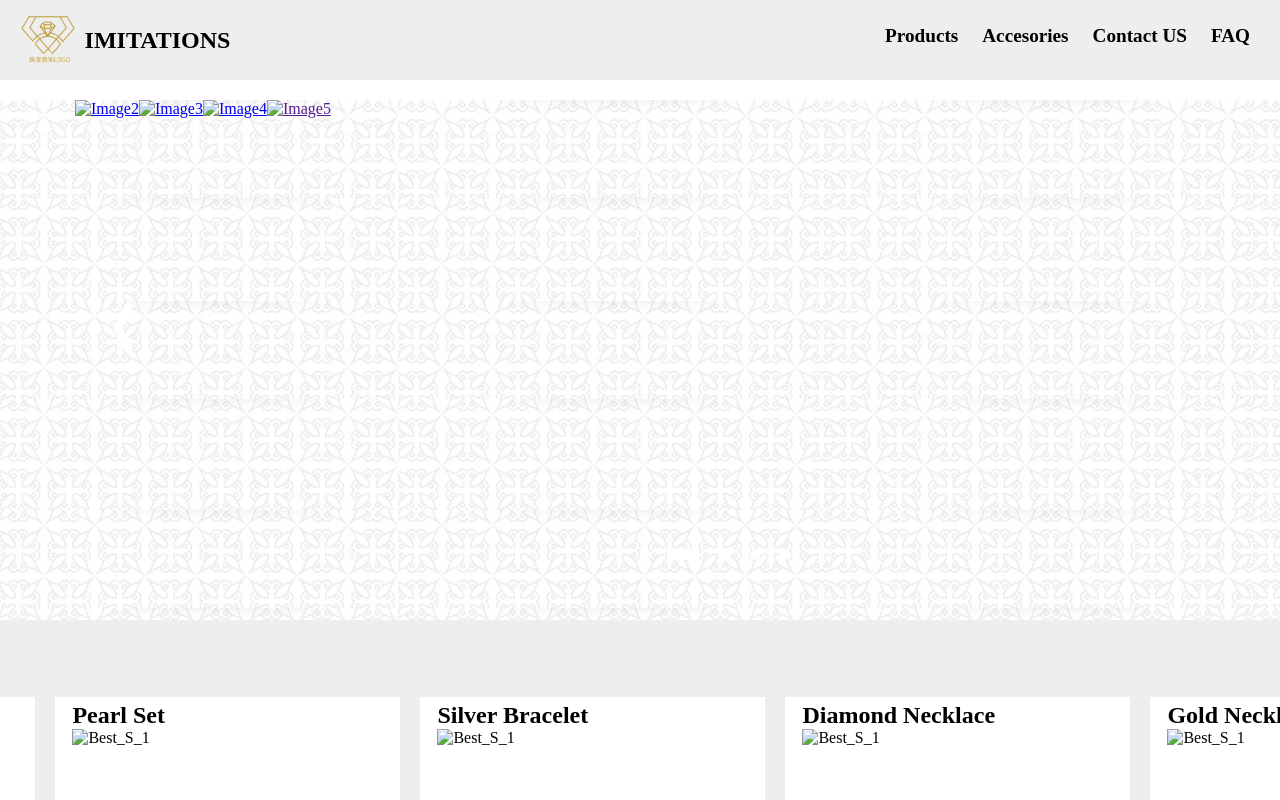
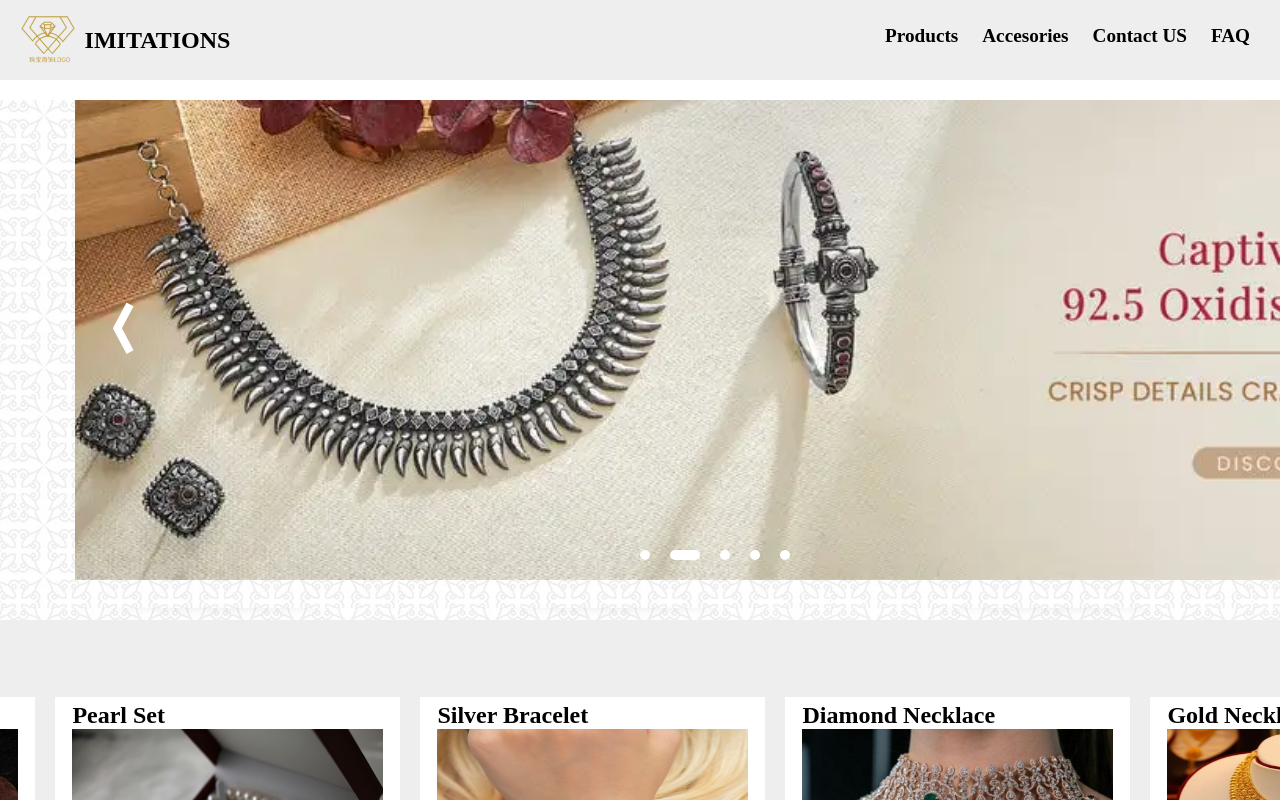
Before and after one commit to HectiK07/Imitations-Website, a plain HTML site: page index.html in a window 1280 px wide. Drawn offline with nearby package versions, Linux system fonts and the light colour scheme; a script that the page names is missing.

Commit message:
Update index.html
Changed Images directory

```diff
--- a/index.html
+++ b/index.html
@@ -40,27 +40,27 @@
         <div class="list">
           <div class="item">
             <a href="https://www.amazon.in/"
-              ><img src="slide show/1.webp" alt="Image1"
+              ><img src="1.webp" alt="Image1"
             /></a>
           </div>
           <div class="item">
             <a href="https://www.flipkart.com/"
-              ><img src="slide show/2.webp" alt="Image2"
+              ><img src="2.webp" alt="Image2"
             /></a>
           </div>
           <div class="item">
             <a href="https://www.meesho.com/"
-              ><img src="slide show/3.webp" alt="Image3"
+              ><img src="3.webp" alt="Image3"
             /></a>
           </div>
           <div class="item">
             <a
               href="https://www.purplle.com/?campaign=GS_Google_Sok_Search_Brand_Misspell&channel=google_search&feature=paid&~campaign=GS_Google_Sok_Search_Brand_Misspell&~channel=google_search&~feature=paid&~placement=&~secondary_publisher=&~tags=&~click_id=&$aaid=&$idfa=&$3p=&$og_image_url=https:%2F%2Fmedia6.ppl-media.com%2Ftr:w-500,h-400,c-at-max,fo-left%2Fmediafiles%2Fecomm%2Flandingpage%2F1445327606_invite-banner.jpg&$deeplink_path=purplle.com:%2F%2Foffers&utm_source=google_search&utm_medium=paid&utm_campaign=GS_Google_Sok_Search_Brand_Misspell&visitorppl=MOpJBccricL8E3fy9O&gclid=CjwKCAjwwr6wBhBcEiwAfMEQs7GVgFqEkKlf1PrAO3TaQs2xOsPNhTJM8LOvtHQO-lDnV8e2-ZyXlhoCUvEQAvD_BwE&_branch_match_id=1304869571254763145&_branch_referrer=H4sIAAAAAAAAA5VRYW%2FaMBD9NfAtgQYKbFI0hZCCgCxFdGjqF8s458Tkkni2k5R%2FX4eu0jb1wypZ8p3vvXfvzrkxUn8djc4Vc9GM6KiAK0HRArlwjE%2BLeHduN2IVryfHYLPdlTnq8BLC%2Frn4xmgpqcgqf30k67rOEMixLsgRqGI5WSpapSQWWktAHLKcVhWgn70B9Q005EBNo8C3OulwMI8%2BJdnjP1S1hb%2BFvWmdEVHSDEij0M%2F7mQeTYOA92FNCKujMlRKdW%2BiyurTPRllE59yPxwMvzJ3p7WYONU5JX2zIaweBm3cBLhC0TcCyezpaq6LKpO1ps7vp9H7izWfjGRFVKww45964ci8y6%2B2loAtTyw%2FcdV3nykZJRPhtrMdzinimrPhvQgogUVQFkdTk%2Fp%2F1d17NOSg9bExJdN0oBv8stS%2F0kzbl21L7%2FFPf1QotTK3snv04kdslY0qw%2FSKa8OuXZJgxFKkfXrpdGFy6Ts26Zb5kkegCHkcHPV%2BfsodfUbFDfveogmTyRA%2Fae0n04%2Ff8aRsv9klrNofEwVV1WoDnPF9%2FYl6HP9roELQrsuyiV8rTWNLpAgAA"
-              ><img src="slide show/4.webp" alt="Image4"
+              ><img src="4.webp" alt="Image4"
             /></a>
           </div>
           <div class="item">
-            <a href=""><img src="slide show/5.webp" alt="Image5" /></a>
+            <a href=""><img src="5.webp" alt="Image5" /></a>
           </div>
         </div>
 
@@ -85,7 +85,7 @@
           <div class="comp">
             <div class="p_image">
               <h2 class="p_name">Rose Gold Set</h2>
-              <img src="Products/Best_S_1.jpg" alt="Best_S_1" />
+              <img src="Best_S_1.jpg" alt="Best_S_1" />
             </div>
             <div class="p_info">
               <h3>₹1,299.00</h3>
@@ -96,7 +96,7 @@
           <div class="comp">
             <div class="p_image">
               <h2 class="p_name">Pearl Set</h2>
-              <img src="Products/Best_S_2.jpg" alt="Best_S_1" />
+              <img src="Best_S_2.jpg" alt="Best_S_1" />
             </div>
             <div class="p_info">
               <h3>₹999.00</h3>
@@ -107,7 +107,7 @@
           <div class="comp">
             <div class="p_image">
               <h2 class="p_name">Silver Bracelet</h2>
-              <img src="Products/Best_S_3.jpg" alt="Best_S_1" />
+              <img src="Best_S_3.jpg" alt="Best_S_1" />
             </div>
             <div class="p_info">
               <h3>₹799.00</h3>
@@ -118,7 +118,7 @@
           <div class="comp">
             <div class="p_image">
               <h2 class="p_name">Diamond Necklace</h2>
-              <img src="Products/Best_S_4.jpg" alt="Best_S_1" />
+              <img src="/Best_S_4.jpg" alt="Best_S_1" />
             </div>
             <div class="p_info">
               <h3>₹1,799.00</h3>
@@ -129,7 +129,7 @@
           <div class="comp">
             <div class="p_image">
               <h2 class="p_name">Gold Necklace</h2>
-              <img src="Products/Best_S_5.jpg" alt="Best_S_1" />
+              <img src="Best_S_5.jpg" alt="Best_S_1" />
             </div>
             <div class="p_info">
               <h3>₹1,299.00</h3>
@@ -148,7 +148,7 @@
           <div class="comp">
             <div class="p_image">
               <h2 class="p_name">Jhumkaas</h2>
-              <img src="Products/New_1.jpg" alt="Best_S_1" />
+              <img src="New_1.jpg" alt="Best_S_1" />
             </div>
             <div class="p_info">
               <h3>₹999.00</h3>
@@ -159,7 +159,7 @@
           <div class="comp">
             <div class="p_image">
               <h2 class="p_name">Silver Ring</h2>
-              <img src="Products/New_2.jpg" alt="Best_S_1" />
+              <img src="New_2.jpg" alt="Best_S_1" />
             </div>
             <div class="p_info">
               <h3>₹999.00</h3>
@@ -170,7 +170,7 @@
           <div class="comp">
             <div class="p_image">
               <h2 class="p_name">Wedding Set</h2>
-              <img src="Products/New_3.jpg" alt="Best_S_1" />
+              <img src="New_3.jpg" alt="Best_S_1" />
             </div>
             <div class="p_info">
               <h3>₹999.00</h3>
@@ -181,7 +181,7 @@
           <div class="comp">
             <div class="p_image">
               <h2 class="p_name">Ruby Set</h2>
-              <img src="Products/New_4.jpg" alt="Best_S_1" />
+              <img src="New_4.jpg" alt="Best_S_1" />
             </div>
             <div class="p_info">
               <h3>₹999.00</h3>
@@ -192,7 +192,7 @@
           <div class="comp">
             <div class="p_image">
               <h2 class="p_name">Black Diamond Set</h2>
-              <img src="Products/New_5.jpg" alt="Best_S_1" />
+              <img src="New_5.jpg" alt="Best_S_1" />
             </div>
             <div class="p_info">
               <h3>₹999.00</h3>
```
